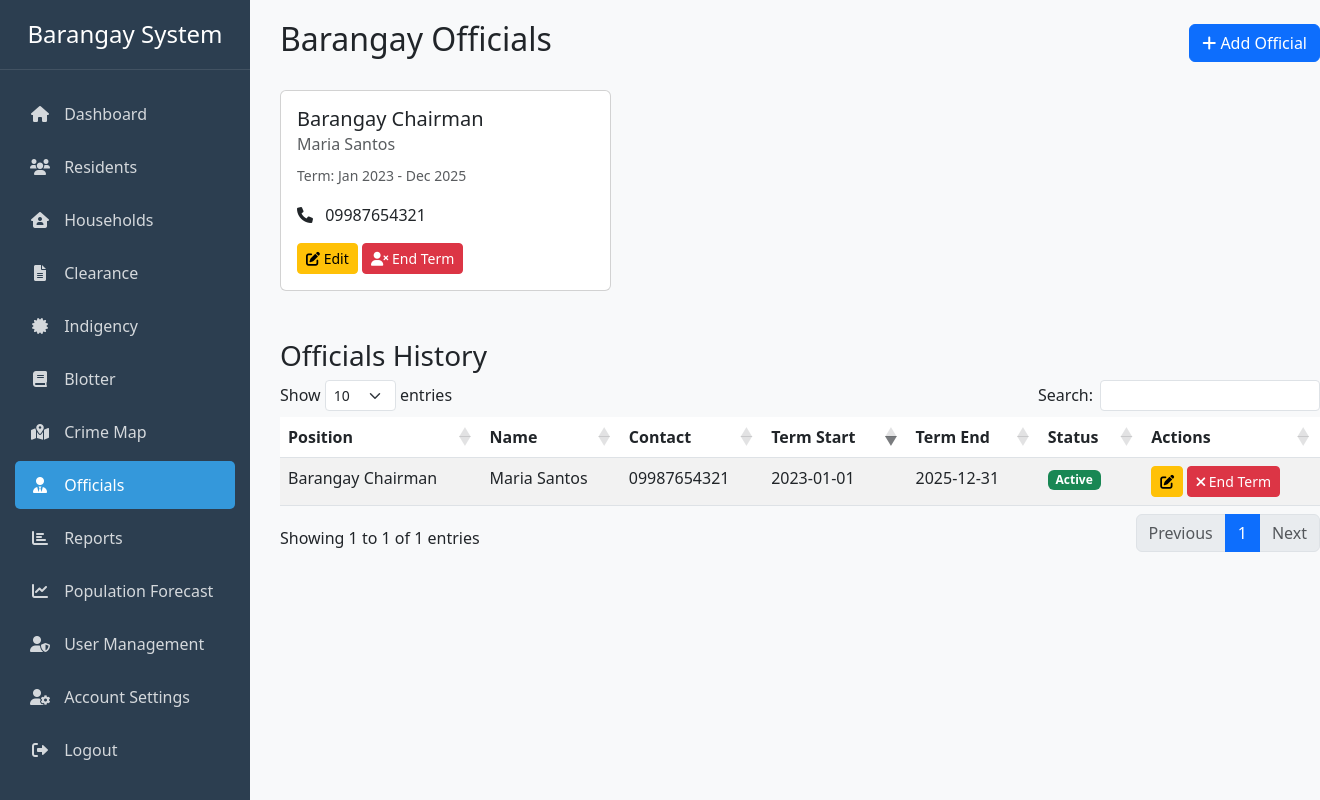
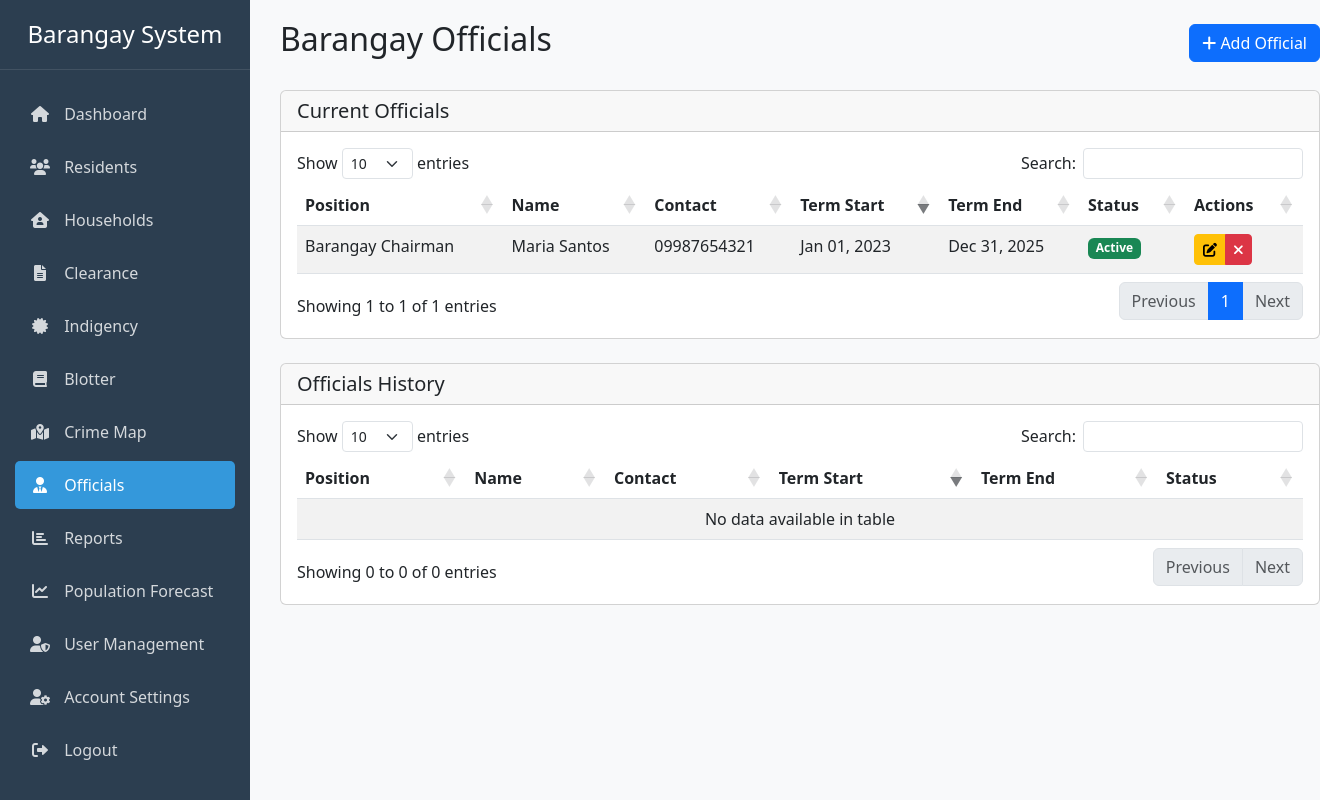
Before and after one commit to Shiro2602/BarangaySystem, a PHP site: the page made by officials.php in a window 1320 px wide. Run offline with PHP 8.4, Linux system fonts and the light colour scheme; a user stored in the database is signed in; data comes from the database, SQL or seed files in the repository; some libraries are stand-ins or nearby versions.

Commit message:
bug fixes

```diff
--- a/clearance.php
+++ b/clearance.php
@@ -204,7 +204,7 @@ $residents = $residents_result->fetch_all(MYSQLI_ASSOC);
                                             data-amount="<?= number_format($clearance['amount'], 2) ?>"
                                             data-status="<?= htmlspecialchars($clearance['status']) ?>"
                                             data-bs-toggle="modal" data-bs-target="#viewClearanceModal">
-                                        <i class="fas fa-eye"></i> View
+                                        <i class="fas fa-eye"></i>
                                     </button>
                                     <?php if (checkUserPermission('edit_clearance')): ?>
                                     <button class="btn btn-sm btn-warning edit-clearance" data-id="<?= $clearance['id'] ?>" data-bs-toggle="modal" data-bs-target="#editClearanceModal" title="Edit">
--- a/indigency.php
+++ b/indigency.php
@@ -179,7 +179,7 @@ while ($row = $result->fetch_assoc()) {
                                             data-or-number="<?= htmlspecialchars($certificate['or_number']); ?>"
                                             data-status="<?= htmlspecialchars($certificate['status']); ?>"
                                             data-bs-toggle="modal" data-bs-target="#viewIndigencyModal">
-                                        <i class="fas fa-eye"></i> View
+                                        <i class="fas fa-eye"></i>
                                     </button>
                                     <?php if (checkUserPermission('edit_indigency')): ?>
                                     <button class="btn btn-sm btn-warning edit-indigency" data-id="<?= $certificate['id'] ?>" data-bs-toggle="modal" data-bs-target="#editIndigencyModal" title="Edit">
--- a/officials.php
+++ b/officials.php
@@ -84,12 +84,6 @@ $history_officials = $history_result->fetch_all(MYSQLI_ASSOC);
         .main-content {
             padding: 20px;
         }
-        .official-card {
-            transition: transform 0.2s;
-        }
-        .official-card:hover {
-            transform: translateY(-5px);
-        }
     </style>
 </head>
 <body>
@@ -108,50 +102,16 @@ $history_officials = $history_result->fetch_all(MYSQLI_ASSOC);
                     </div>
                 </div>
 
-                <!-- Officials Cards -->
-                <div class="row">
-                    <?php foreach ($officials as $official): ?>
-                    <div class="col-md-4 mb-4">
-                        <div class="card official-card">
-                            <div class="card-body">
-                                <h5 class="card-title"><?= htmlspecialchars($official['position']) ?></h5>
-                                <h6 class="card-subtitle mb-2 text-muted">
-                                    <?= htmlspecialchars($official['first_name'] . ' ' . $official['last_name']) ?>
-                                </h6>
-                                <p class="card-text">
-                                    <small class="text-muted">
-                                        Term: <?= date('M Y', strtotime($official['term_start'])) ?> -
-                                        <?= date('M Y', strtotime($official['term_end'])) ?>
-                                    </small>
-                                </p>
-                                <p class="card-text">
-                                    <i class="fas fa-phone me-2"></i>
-                                    <?= htmlspecialchars($official['contact_number']) ?>
-                                </p>
-                                <div class="mt-3">
-                                    <?php if (checkUserPermission('edit_official')): ?>
-                                    <button class="btn btn-sm btn-warning" title="Edit" data-bs-toggle="modal" data-bs-target="#editOfficialModal<?= $official['id'] ?>">
-                                        <i class="fas fa-edit"></i> Edit
-                                    </button>
-                                    <?php endif; ?>
-                                    <?php if (checkUserPermission('end_official_term')): ?>
-                                    <button class="btn btn-sm btn-danger" title="End Term" data-bs-toggle="modal" data-bs-target="#endTermModal<?= $official['id'] ?>">
-                                        <i class="fas fa-user-times"></i> End Term
-                                    </button>
-                                    <?php endif; ?>
-                                </div>
-                            </div>
-                        </div>
-                    </div>
-                    <?php endforeach; ?>
-                </div>
-
                 <!-- Officials Table -->
                 <div class="row mt-4">
                     <div class="col-12">
-                        <h3>Officials History</h3>
+                        <div class="card">
+                            <div class="card-header">
+                                <h5 class="mb-0">Current Officials</h5>
+                            </div>
+                            <div class="card-body">
                                 <div class="table-responsive">
-                            <table id="officialsTable" class="table table-striped">
+                                    <table id="currentOfficialsTable" class="table table-striped">
                                         <thead>
                                             <tr>
                                                 <th>Position</th>
@@ -160,7 +120,9 @@ $history_officials = $history_result->fetch_all(MYSQLI_ASSOC);
                                                 <th>Term Start</th>
                                                 <th>Term End</th>
                                                 <th>Status</th>
+                                                <?php if (checkUserPermission('edit_official') || checkUserPermission('end_official_term')): ?>
                                                     <th>Actions</th>
+                                                <?php endif; ?>
                                             </tr>
                                         </thead>
                                         <tbody>
@@ -169,25 +131,35 @@ $history_officials = $history_result->fetch_all(MYSQLI_ASSOC);
                                                 <td><?= htmlspecialchars($official['position']) ?></td>
                                                 <td><?= htmlspecialchars($official['first_name'] . ' ' . $official['last_name']) ?></td>
                                                 <td><?= htmlspecialchars($official['contact_number']) ?></td>
-                                        <td><?= $official['term_start'] ?></td>
-                                        <td><?= $official['term_end'] ?></td>
+                                                <td><?= date('M d, Y', strtotime($official['term_start'])) ?></td>
+                                                <td><?= date('M d, Y', strtotime($official['term_end'])) ?></td>
                                                 <td>
                                                     <span class="badge bg-<?= $official['status'] == 'Active' ? 'success' : 'secondary' ?>">
                                                         <?= $official['status'] ?>
                                                     </span>
                                                 </td>
+                                                <?php if (checkUserPermission('edit_official') || checkUserPermission('end_official_term')): ?>
                                                 <td>
+                                                    <div class="btn-group" role="group">
                                                         <?php if (checkUserPermission('edit_official')): ?>
-                                            <button class="btn btn-sm btn-warning" title="Edit" data-bs-toggle="modal" data-bs-target="#editOfficialModal<?= $official['id'] ?>">
+                                                            <button class="btn btn-sm btn-warning"
+                                                                    title="Edit"
+                                                                    data-bs-toggle="modal"
+                                                                    data-bs-target="#editOfficialModal<?= $official['id'] ?>">
                                                                 <i class="fas fa-edit"></i>
                                                             </button>
                                                         <?php endif; ?>
                                                         <?php if (checkUserPermission('end_official_term')): ?>
-                                            <button class="btn btn-sm btn-danger" title="End Term" data-bs-toggle="modal" data-bs-target="#endTermModal<?= $official['id'] ?>">
-                                                <i class="fas fa-times"></i> End Term
+                                                            <button class="btn btn-sm btn-danger"
+                                                                    title="End Term"
+                                                                    data-bs-toggle="modal"
+                                                                    data-bs-target="#endTermModal<?= $official['id'] ?>">
+                                                                <i class="fas fa-times"></i>
                                                             </button>
                                                         <?php endif; ?>
+                                                    </div>
                                                 </td>
+                                                <?php endif; ?>
                                             </tr>
                                             <?php endforeach; ?>
                                         </tbody>
@@ -197,8 +169,45 @@ $history_officials = $history_result->fetch_all(MYSQLI_ASSOC);
                         </div>
                     </div>
                 </div>
+
+<!-- Officials History Table -->
+<div class="card mt-4">
+    <div class="card-header">
+        <h5 class="mb-0">Officials History</h5>
     </div>
-
+    <div class="card-body">
+        <div class="table-responsive">
+            <table id="historyOfficialsTable" class="table table-striped">
+                <thead>
+                    <tr>
+                        <th>Position</th>
+                        <th>Name</th>
+                        <th>Contact</th>
+                        <th>Term Start</th>
+                        <th>Term End</th>
+                        <th>Status</th>
+                    </tr>
+                </thead>
+                <tbody>
+                    <?php foreach ($history_officials as $official): ?>
+                    <tr>
+                        <td><?= htmlspecialchars($official['position']) ?></td>
+                        <td><?= htmlspecialchars($official['first_name'] . ' ' . $official['last_name']) ?></td>
+                        <td><?= htmlspecialchars($official['contact_number']) ?></td>
+                        <td><?= date('M d, Y', strtotime($official['term_start'])) ?></td>
+                        <td><?= date('M d, Y', strtotime($official['term_end'])) ?></td>
+                        <td>
+                            <span class="badge bg-<?= $official['status'] == 'Active' ? 'success' : 'secondary' ?>">
+                                <?= $official['status'] ?>
+                            </span>
+                        </td>
+                    </tr>
+                    <?php endforeach; ?>
+                </tbody>
+            </table>
+        </div>
+    </div>
+</div>
     <!-- Add Official Modal -->
     <div class="modal fade" id="addOfficialModal" tabindex="-1">
         <div class="modal-dialog">
@@ -342,8 +351,16 @@ $history_officials = $history_result->fetch_all(MYSQLI_ASSOC);
     <script src="https://cdn.datatables.net/1.11.5/js/dataTables.bootstrap5.min.js"></script>
     <script>
         $(document).ready(function() {
-            $('#officialsTable').DataTable({
-                order: [[3, 'desc']]
+            // Initialize DataTables for current officials
+            $('#currentOfficialsTable').DataTable({
+                order: [[3, 'desc']],
+                responsive: true
+            });
+
+            // Initialize DataTables for historical officials
+            $('#historyOfficialsTable').DataTable({
+                order: [[3, 'desc']],
+                responsive: true
             });
         });
     </script>
```
Also changed, not shown: crime_map.php (+33 -1 lines), dashboard.php (+16 -2 lines), household.php (+9 -3 lines). Lines whose indentation alone changed are shown as unchanged.
